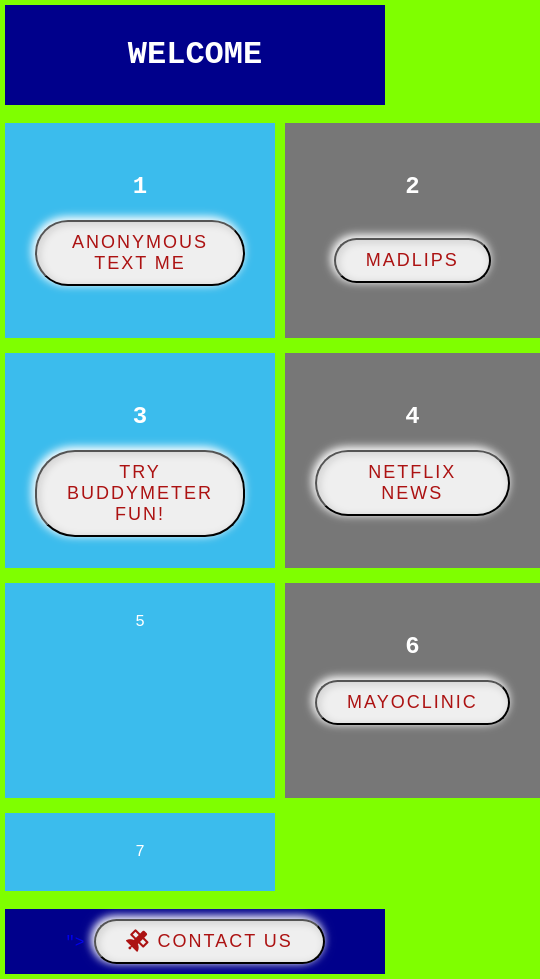
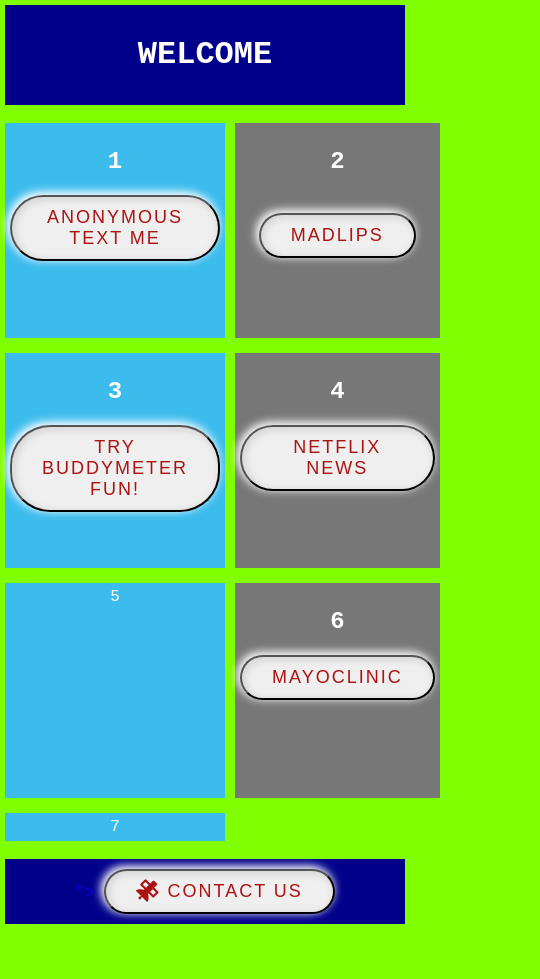
Before and after one commit to Aceyinc/cube, a plain HTML site: page index.html in a window 390 px wide. Shown: the whole page, 540 px wide, since content can reach past the window. After the commit the page ends 929 px from the top, so only its background shows below. Drawn offline with nearby package versions, Linux system fonts and the light colour scheme.

Commit message:
fix
responsive fixing for mbile view

```diff
--- a/css/style.css
+++ b/css/style.css
@@ -1,3 +1,5 @@
+
+
 body {
   color: #fff;
   padding: 0;
@@ -46,18 +48,21 @@ a button:hover{
   margin: 0 auto;
   background: darkblue;
   padding: 10px;
+  width: 100%;
 }
 #footer{
   background: darkblue;
   margin: 0 auto;
   display: grid;
   padding: 10px;
+  width: 100%;
 }
 
 #content {
   display: grid;
   margin: 0 auto;
-  max-width: 960px;
+  /* max-width: 960px; */
+  width: 100%;
   /* height: 100vh; */
   grid-column-gap: 10px;
   grid-row-gap: 15px;
@@ -72,7 +77,7 @@ a button:hover{
 }
 #content div {
   background: #3bbced;
-  padding: 30px;
+  padding: 5px;
 
 }
 #content div:nth-child(even) {
--- a/index.html
+++ b/index.html
@@ -1,6 +1,7 @@
 <!DOCTYPE html>
 <html lang="en">
   <head>
+    <meta name="Description" content="Aceyinc simple website page with links to other webpages and social media sites. Author: Aceyinc Author,Category:Fun,  ">
     <meta charset="UTF-8" />
     <meta name="viewport" content="width=device-width, initial-scale=1.0" />
     <title>Cube</title>
```
